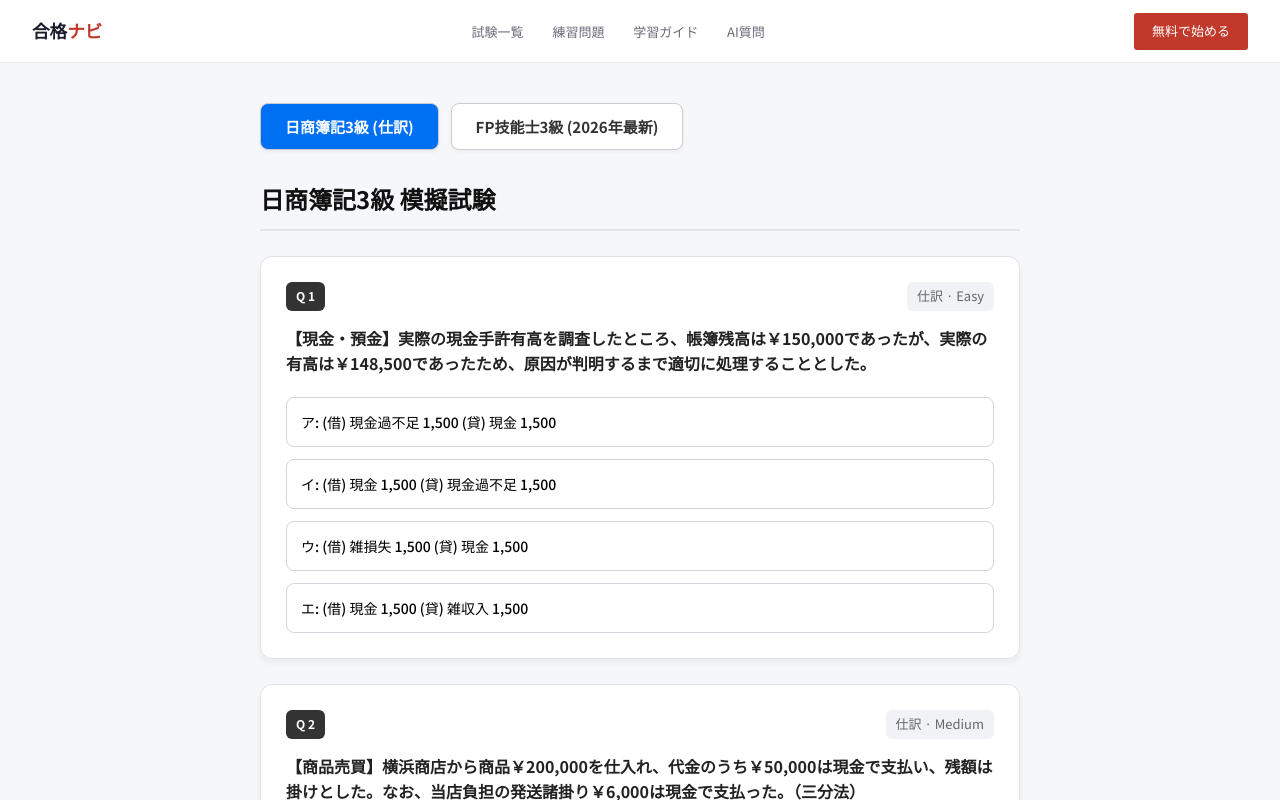
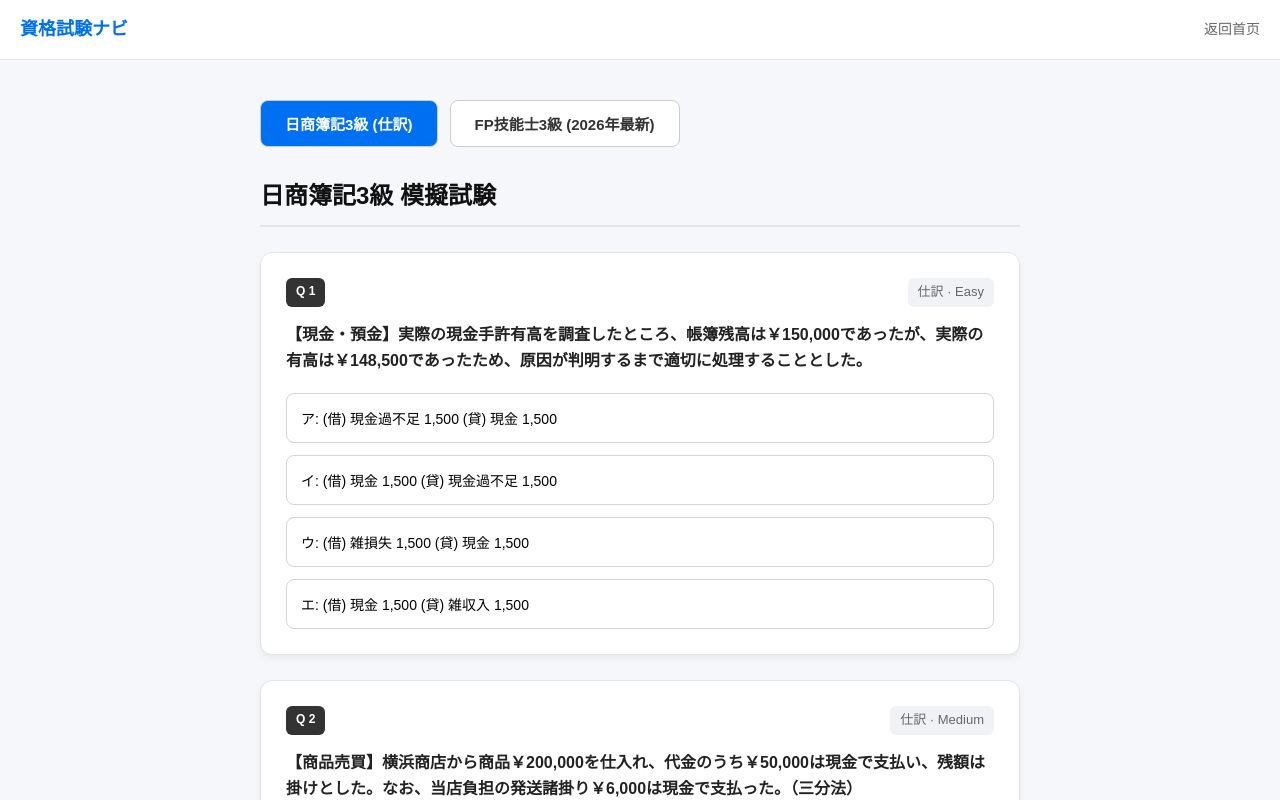
Before and after one commit to zrqZRQ77/japanese-web, a Next.js app in the folder goukaku-navi/: page /exams in a window 1280 px wide. Shown: the top 800 px of the page. Built offline with nearby package versions, Linux system fonts and the light colour scheme.

Commit message:
Update page.js

```diff
--- a/goukaku-navi/app/exams/page.js
+++ b/goukaku-navi/app/exams/page.js
@@ -2,13 +2,10 @@
 
 import React, { useState } from 'react';
 import Link from 'next/link';
-import Navbar from '@/components/Navbar';
-import Footer from '@/components/Footer';
 
-// 使用 @/ 直接指代项目根目录，Vercel 100% 认识，绝不迷路
-import bokiData from '@/data/boki3.json';
-import fpData from '@/data/fp3.json';
-
+// 放弃使用容易让人迷路的 @ 符号，直接用绝对安全的精准退级路径
+import bokiData from '../../data/boki3.json';
+import fpData from '../../data/fp3.json';
 
 export default function ExamsPage() {
   const [currentExam, setCurrentExam] = useState('boki');
@@ -18,27 +15,31 @@ export default function ExamsPage() {
   const questions = currentExam === 'boki' ? bokiData : fpData;
 
   const handleAnswerClick = (qIndex, optionLetter) => {
-    if (selectedAnswers[qIndex]) return; // 答过之后不能重复点
+    if (selectedAnswers[qIndex]) return;
     setSelectedAnswers(prev => ({ ...prev, [qIndex]: optionLetter }));
     setShowExplanations(prev => ({ ...prev, [qIndex]: true }));
   };
 
   return (
-    <div style={{ display: 'flex', flexDirection: 'column', minHeight: '100vh', backgroundColor: '#f5f7fa' }}>
-      <Navbar />
+    <div style={{ display: 'flex', flexDirection: 'column', minHeight: '100vh', backgroundColor: '#f5f7fa', fontFamily: 'sans-serif' }}>
+      {/* 简易替代版顶部导航栏，防止组件报错 */}
+      <div style={{ background: '#fff', padding: '15px 20px', borderBottom: '1px solid #e1e4e8', display: 'flex', justifyContent: 'space-between', alignItems: 'center' }}>
+        <span style={{ fontWeight: 'bold', fontSize: '18px', color: '#0070f3' }}>資格試験ナビ</span>
+        <Link href="/" style={{ color: '#666', textDecoration: 'none', fontSize: '14px' }}>返回首页</Link>
+      </div>
 
       <main style={{ flex: 1, maxWidth: '800px', width: '100%', margin: '0 auto', padding: '40px 20px' }}>
         {/* 切换按钮 */}
         <div style={{ display: 'flex', gap: '12px', marginBottom: '30px' }}>
           <button
             onClick={() => { setCurrentExam('boki'); setSelectedAnswers({}); setShowExplanations({}); }}
-            style={{ padding: '12px 24px', fontSize: '15px', fontWeight: 'bold', cursor: 'pointer', backgroundColor: currentExam === 'boki' ? '#0070f3' : '#fff', color: currentExam === 'boki' ? '#fff' : '#333', border: '1px solid #ccc', borderRadius: '8px', boxShadow: '0 2px 4px rgba(0,0,0,0.05)', transition: 'all 0.2s' }}
+            style={{ padding: '12px 24px', fontSize: '15px', fontWeight: 'bold', cursor: 'pointer', backgroundColor: currentExam === 'boki' ? '#0070f3' : '#fff', color: currentExam === 'boki' ? '#fff' : '#333', border: '1px solid #ccc', borderRadius: '8px', transition: 'all 0.2s' }}
           >
             日商簿記3級 (仕訳)
           </button>
           <button
             onClick={() => { setCurrentExam('fp'); setSelectedAnswers({}); setShowExplanations({}); }}
-            style={{ padding: '12px 24px', fontSize: '15px', fontWeight: 'bold', cursor: 'pointer', backgroundColor: currentExam === 'fp' ? '#0070f3' : '#fff', color: currentExam === 'fp' ? '#fff' : '#333', border: '1px solid #ccc', borderRadius: '8px', boxShadow: '0 2px 4px rgba(0,0,0,0.05)', transition: 'all 0.2s' }}
+            style={{ padding: '12px 24px', fontSize: '15px', fontWeight: 'bold', cursor: 'pointer', backgroundColor: currentExam === 'fp' ? '#0070f3' : '#fff', color: currentExam === 'fp' ? '#fff' : '#333', border: '1px solid #ccc', borderRadius: '8px', transition: 'all 0.2s' }}
           >
             FP技能士3級 (2026年最新)
           </button>
@@ -112,7 +113,9 @@ export default function ExamsPage() {
         })}
       </main>
 
-      <Footer />
+      <div style={{ textAlign: 'center', padding: '20px', color: '#999', fontSize: '12px', borderTop: '1px solid #e1e4e8', background: '#fff' }}>
+        © 2026 資格試験ナビ. All Rights Reserved.
+      </div>
     </div>
   );
 }
```
